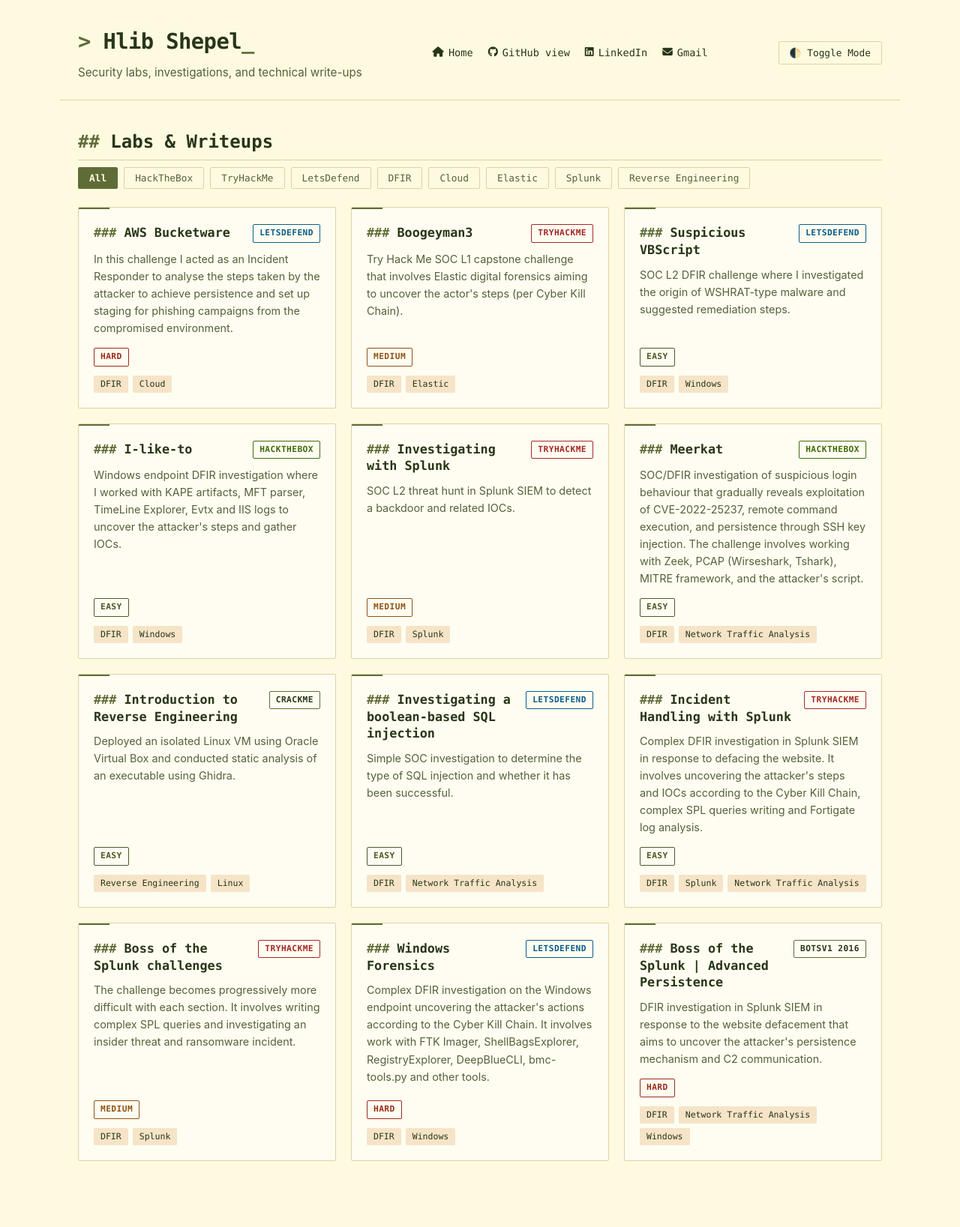
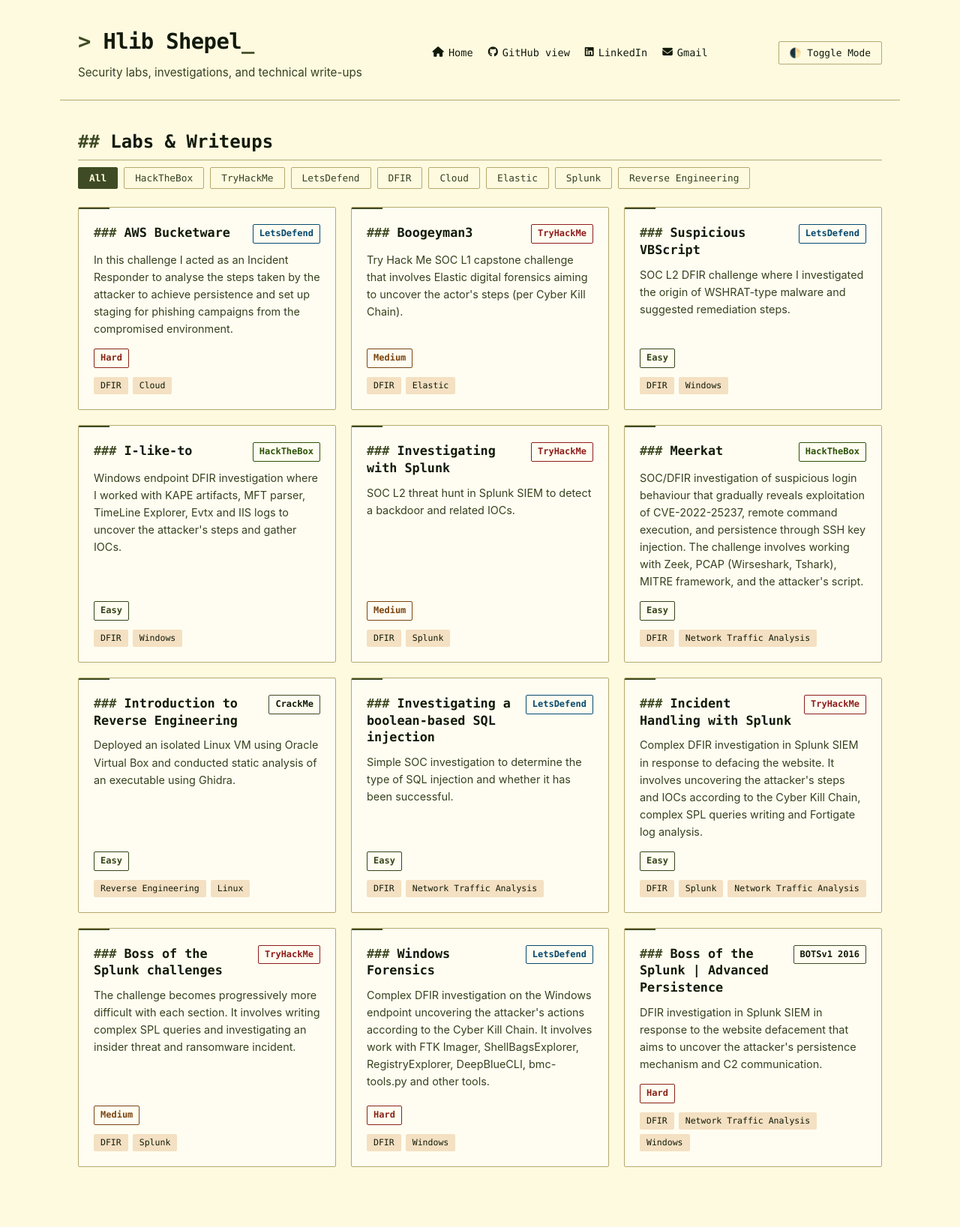
Before and after one commit to Glebius01/Glebius01.github.io, a Jekyll site: the page built from index.html, in a window 1280 px wide. Shown: the whole page at 75% size. Built offline with Jekyll 4.4.1, drawn with Linux system fonts in a browser that asks for light colours.

Commit message:
Refactor CSS for theme colors and layout enhancements
Updated color scheme and theme variables for light and dark modes. Added responsive table of contents for write-ups.

```diff
--- a/assets/css/style.css
+++ b/assets/css/style.css
@@ -1,5 +1,7 @@
 /* 1. TOKENS ------------------------------------------------ */
 :root {
+  color-scheme: dark;
+
   --font-body: "Inter", -apple-system, "Segoe UI", sans-serif;
   --font-mono: "JetBrains Mono", "Fira Code", ui-monospace, Menlo, Consolas, monospace;
   --font-header: var(--font-mono);
@@ -8,96 +10,6 @@
   --ease: 0.18s ease;
 
   /* DARK (default) */
-  --bg-primary: #0a0d12;
-  --bg-card: #11161d;
-  --bg-card-hover: #19212b;
-  --text-main: #ffffff;
-  --text-muted: #9aa7b8;
-  --border-color: #232d3a;
-  --accent: #3ddc97;
-  --accent-contrast: #04120b;      /* text on accent background */
-  --tag-bg: #19212b;
-  --tag-text: #d5dde8;
-  --focus-ring: #3ddc97;
-  --shadow: 0 12px 30px -12px rgba(0, 0, 0, 0.7);
-
-  --code-inline-bg: #19212b;
-  --code-inline-text: #3ddc97;
-  --pre-bg: #05070a;
-  --pre-text: #e6edf3;
-
-  --neutral-badge-text: #ffffff;
-  --neutral-badge-border: #4b5a6c;
-  --diff-easy: #4ade80;
-  --diff-medium: #fbbf24;
-  --diff-hard: #ff6b6b;
-  --plat-htb: #9fef00;
-  --plat-thm: #ff5c5c;
-  --plat-ld: #38bdf8;
-}
-
-/* LIGHT: follows the OS setting unless the visitor forced dark */
-@media (prefers-color-scheme: light) {
-  body:not(.dark-theme) {
-    --bg-primary: #fefae0;          /* Cornsilk */
-    --bg-card: #fffdf1;
-    --bg-card-hover: #f6edc4;
-    --text-main: #283618;           /* Black Forest */
-    --text-muted: #55613a;
-    --border-color: #dcd3a4;
-    --accent: #606c38;              /* Olive Leaf */
-    --accent-contrast: #fefae0;
-    --tag-bg: rgba(221, 161, 94, 0.28);   /* Light Caramel */
-    --tag-text: #283618;
-    --focus-ring: #bc6c25;          /* Copper */
-    --shadow: 0 12px 26px -14px rgba(40, 54, 24, 0.45);
-
-    --code-inline-bg: rgba(221, 161, 94, 0.28);
-    --code-inline-text: #7a4210;
-    --pre-bg: #283618;              /* dark block = high-contrast code */
-    --pre-text: #fefae0;
-
-    --neutral-badge-text: #283618;
-    --neutral-badge-border: #606c38;
-    --diff-easy: #4d5a28;
-    --diff-medium: #8f5316;
-    --diff-hard: #9b2c1c;
-    --plat-htb: #3f6b0f;
-    --plat-thm: #a62727;
-    --plat-ld: #0b5d8a;
-  }
-}
-
-body.light-theme {
-  --bg-primary: #fefae0;
-  --bg-card: #fffdf1;
-  --bg-card-hover: #f6edc4;
-  --text-main: #283618;
-  --text-muted: #55613a;
-  --border-color: #dcd3a4;
-  --accent: #606c38;
-  --accent-contrast: #fefae0;
-  --tag-bg: rgba(221, 161, 94, 0.28);
-  --tag-text: #283618;
-  --focus-ring: #bc6c25;
-  --shadow: 0 12px 26px -14px rgba(40, 54, 24, 0.45);
-
-  --code-inline-bg: rgba(221, 161, 94, 0.28);
-  --code-inline-text: #7a4210;
-  --pre-bg: #283618;
-  --pre-text: #fefae0;
-
-  --neutral-badge-text: #283618;
-  --neutral-badge-border: #606c38;
-  --diff-easy: #4d5a28;
-  --diff-medium: #8f5316;
-  --diff-hard: #9b2c1c;
-  --plat-htb: #3f6b0f;
-  --plat-thm: #a62727;
-  --plat-ld: #0b5d8a;
-}
-
-body.dark-theme {
   --bg-primary: #0a0d12;
   --bg-card: #11161d;
   --bg-card-hover: #19212b;
@@ -124,6 +36,38 @@
   --plat-htb: #9fef00;
   --plat-thm: #ff5c5c;
   --plat-ld: #38bdf8;
+}
+
+/* LIGHT: palette colours, with text/accent shades pushed darker */
+body.light-theme {
+  color-scheme: light;
+
+  --bg-primary: #fefae0;            /* Cornsilk */
+  --bg-card: #fffdf1;
+  --bg-card-hover: #f4e9b8;
+  --text-main: #121a0a;             /* Black Forest, darkened (~16:1) */
+  --text-muted: #36411f;            /* ~9.5:1 on Cornsilk */
+  --border-color: #b5a96f;
+  --accent: #3f4b24;                /* Olive Leaf, darkened (~8.5:1) */
+  --accent-contrast: #fefae0;
+  --tag-bg: rgba(221, 161, 94, 0.32);   /* Light Caramel tint */
+  --tag-text: #121a0a;
+  --focus-ring: #a65d16;            /* Copper, slightly deeper */
+  --shadow: 0 12px 26px -14px rgba(40, 54, 24, 0.55);
+
+  --code-inline-bg: rgba(221, 161, 94, 0.32);
+  --code-inline-text: #5a2f07;
+  --pre-bg: #283618;                /* Black Forest block */
+  --pre-text: #fefae0;
+
+  --neutral-badge-text: #121a0a;
+  --neutral-badge-border: #3f4b24;
+  --diff-easy: #35441a;
+  --diff-medium: #7a4410;
+  --diff-hard: #8a2316;
+  --plat-htb: #2d5208;
+  --plat-thm: #8f1d1d;
+  --plat-ld: #07496f;
 }
 
 /* 2. BASE & LAYOUT ----------------------------------------- */
@@ -168,38 +112,20 @@
 }
 
 header h1 a { color: var(--text-main); text-decoration: none; }
-
-/* terminal prompt before the name */
-header h1 a::before {
-  content: "> ";
-  color: var(--accent);
-}
-
-header h1 a::after {
-  content: "_";
-  color: var(--accent);
-  animation: blink 1.1s steps(1) infinite;
-}
+header h1 a::before { content: "> "; color: var(--accent); }
+header h1 a::after  { content: "_"; color: var(--accent); animation: blink 1.1s steps(1) infinite; }
 
 @keyframes blink { 50% { opacity: 0; } }
 
-header p {
-  margin: 4px 0 0;
-  color: var(--text-muted);
-  font-size: 0.95rem;
-}
+header p { margin: 4px 0 0; color: var(--text-muted); font-size: 0.95rem; }
 
 main { padding-top: 40px; padding-bottom: 80px; }
-
-main > h2:first-child { margin-top: 0; }
+main > h2:first-child,
+.writeup-body > :first-child { margin-top: 0; }
 
 a { color: var(--accent); }
 
-:focus-visible {
-  outline: 2px solid var(--focus-ring);
-  outline-offset: 3px;
-}
-
+:focus-visible { outline: 2px solid var(--focus-ring); outline-offset: 3px; }
 ::selection { background: var(--accent); color: var(--accent-contrast); }
 
 /* 3. NAVIGATION -------------------------------------------- */
@@ -279,7 +205,6 @@
               background var(--ease), box-shadow var(--ease);
 }
 
-/* accent bar that grows on hover */
 .writeup-card::before {
   content: "";
   position: absolute;
@@ -335,6 +260,7 @@
   color: var(--text-main);
   line-height: 1.3;
   margin: 2rem 0 0.6rem;
+  scroll-margin-top: 24px;       /* keeps jumped-to headings off the edge */
 }
 
 main h2 {
@@ -342,7 +268,7 @@
   border-bottom: 1px solid var(--border-color);
 }
 
-main h2::before { content: "## "; color: var(--accent); }
+main h2::before { content: "## ";  color: var(--accent); }
 main h3::before { content: "### "; color: var(--accent); }
 
 main p, main li { max-width: 78ch; }
@@ -367,12 +293,12 @@
 }
 
 main table {
+  display: block;
   width: 100%;
+  overflow-x: auto;
   border-collapse: collapse;
   margin: 1.5rem 0;
   font-size: 0.92rem;
-  display: block;
-  overflow-x: auto;
 }
 
 main th, main td {
@@ -405,12 +331,7 @@
   tab-size: 2;
 }
 
-pre code {
-  background: transparent;
-  color: inherit;
-  padding: 0;
-  font-size: 0.88rem;
-}
+pre code { background: transparent; color: inherit; padding: 0; font-size: 0.88rem; }
 
 /* 6. BADGES & TAGS ----------------------------------------- */
 .badge {
@@ -420,17 +341,13 @@
   border-radius: var(--radius);
   background: transparent;
   font-family: var(--font-mono);
-  font-size: 0.7rem;
+  font-size: 0.75rem;
   font-weight: 600;
-  letter-spacing: 0.04em;
-  text-transform: uppercase;
+  text-transform: none;           /* keeps HackTheBox / TryHackMe / LetsDefend as written */
   white-space: nowrap;
 }
 
-.badge[class*="platform-"] {
-  color: var(--neutral-badge-text);
-  border-color: var(--neutral-badge-border);
-}
+.badge[class*="platform-"] { color: var(--neutral-badge-text); border-color: var(--neutral-badge-border); }
 .badge.platform-hackthebox { color: var(--plat-htb); border-color: var(--plat-htb); }
 .badge.platform-tryhackme  { color: var(--plat-thm); border-color: var(--plat-thm); }
 .badge.platform-letsdefend { color: var(--plat-ld);  border-color: var(--plat-ld); }
@@ -439,13 +356,7 @@
 .diff-medium { color: var(--diff-medium); border-color: var(--diff-medium); }
 .diff-hard   { color: var(--diff-hard);   border-color: var(--diff-hard); }
 
-.writeup-footer {
-  display: flex;
-  flex-direction: column;
-  align-items: flex-start;
-  gap: 12px;
-}
-
+.writeup-footer { display: flex; flex-direction: column; align-items: flex-start; gap: 12px; }
 .writeup-skills { display: flex; flex-wrap: wrap; gap: 6px; }
 
 .skill-tag {
@@ -459,13 +370,7 @@
 }
 
 /* 7. FILTER BUTTONS ---------------------------------------- */
-.filter-container {
-  display: flex;
-  flex-wrap: wrap;
-  align-items: center;
-  gap: 8px;
-  margin-bottom: 24px;
-}
+.filter-container { display: flex; flex-wrap: wrap; align-items: center; gap: 8px; margin-bottom: 24px; }
 
 .filter-btn {
   background: transparent;
@@ -479,10 +384,7 @@
   transition: all var(--ease);
 }
 
-.filter-btn:hover {
-  color: var(--text-main);
-  border-color: var(--accent);
-}
+.filter-btn:hover { color: var(--text-main); border-color: var(--accent); }
 
 .filter-btn.active {
   background: var(--accent);
@@ -491,7 +393,91 @@
   font-weight: 600;
 }
 
-/* 8. RESPONSIVE & ACCESSIBILITY ---------------------------- */
+/* 8. TABLE OF CONTENTS (write-ups only; built by script) --- */
+main.has-toc {
+  max-width: 1280px;
+  display: grid;
+  grid-template-columns: 250px minmax(0, 1fr);
+  column-gap: 56px;
+  align-items: start;
+}
+
+.writeup-body { min-width: 0; }
+
+.toc {
+  position: sticky;
+  top: 24px;
+  max-height: calc(100vh - 48px);
+  overflow-y: auto;
+  scrollbar-width: thin;
+  font-size: 0.85rem;
+}
+
+.toc summary {
+  margin-bottom: 10px;
+  font-family: var(--font-mono);
+  font-size: 0.75rem;
+  font-weight: 600;
+  letter-spacing: 0.06em;
+  color: var(--accent);
+  cursor: pointer;
+}
+
+.toc summary::before { content: "// "; }
+
+.toc ol {
+  list-style: none;
+  margin: 0;
+  padding: 0;
+  border-left: 1px solid var(--border-color);
+}
+
+.toc li { max-width: none; }
+
+.toc a {
+  display: block;
+  margin-left: -1px;
+  padding: 5px 12px;
+  border-left: 2px solid transparent;
+  color: var(--text-muted);
+  text-decoration: none;
+  line-height: 1.4;
+  transition: color var(--ease), border-color var(--ease), background var(--ease);
+}
+
+.toc a:hover { color: var(--text-main); background: var(--bg-card); }
+
+.toc a.active {
+  color: var(--accent);
+  border-left-color: var(--accent);
+  font-weight: 600;
+}
+
+.toc .toc-l1 a { padding-left: 26px; font-size: 0.82rem; }
+.toc .toc-l2 a { padding-left: 40px; font-size: 0.8rem; }
+
+/* wide screens: summary is just a label */
+@media (min-width: 961px) {
+  .toc summary { pointer-events: none; cursor: default; list-style: none; }
+  .toc summary::-webkit-details-marker { display: none; }
+}
+
+/* narrow screens: TOC becomes a collapsible box above the article */
+@media (max-width: 960px) {
+  main.has-toc { display: block; }
+  .toc {
+    position: static;
+    max-height: 60vh;
+    margin-bottom: 32px;
+    padding: 12px 16px;
+    background: var(--bg-card);
+    border: 1px solid var(--border-color);
+    border-radius: var(--radius);
+  }
+  .toc details:not([open]) summary { margin-bottom: 0; }
+}
+
+/* 9. RESPONSIVE & ACCESSIBILITY ---------------------------- */
 @media (max-width: 600px) {
   header, main, footer { padding-left: 16px; padding-right: 16px; }
   .writeup-grid { grid-template-columns: 1fr; }
@@ -505,3 +491,8 @@
     scroll-behavior: auto !important;
   }
 }
+
+@media print {
+  .toc, .theme-toggle-btn, nav { display: none !important; }
+  main.has-toc { display: block; }
+}
```
